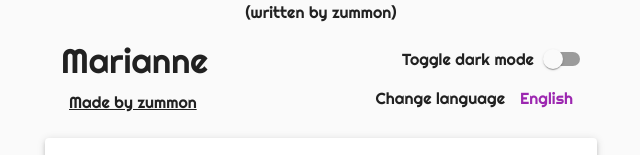
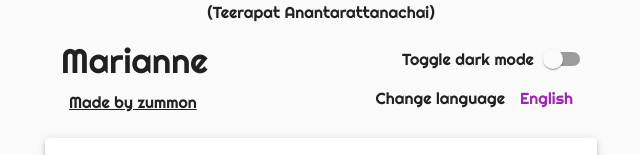
Before and after one commit to zummon/material-contact-card-nextjs, a React (Create React App) app: page / in a window 1280 px wide. Shown: the top 155 px of the page, without its empty margins (319-959 px from the left). Built offline with nearby package versions, Linux system fonts and the light colour scheme.

Commit message:
Update 3 files

```diff
--- a/src/App.js
+++ b/src/App.js
@@ -14,21 +14,21 @@ import {
   Switch,
   Tab,
   Tabs,
-	Typography
+  Typography,
 } from "@material-ui/core";
 import { Context } from "./Context";
 import languages from "./languages.json";
 
 const useStyles = makeStyles((theme) => ({
   scope: {
-		padding: theme.spacing(3)
+    padding: theme.spacing(3),
   },
   textDefault: {
     textTransform: "none",
-		fontSize: "1rem"
+    fontSize: "1rem",
   },
   textRight: {
-		textAlign: "right"
+    textAlign: "right",
   },
   myPic: {
     color: theme.palette.primary.main,
@@ -36,7 +36,7 @@ const useStyles = makeStyles((theme) => ({
     marginLeft: "auto",
     marginRight: "auto",
     height: theme.spacing(15),
-		width: theme.spacing(15)
+    width: theme.spacing(15),
   },
   myMap: {
     border: 0,
@@ -47,15 +47,14 @@ const useStyles = makeStyles((theme) => ({
     marginRight: "auto",
     maxWidth: "100%",
     height: "300px",
-		width: "400px"
-	}
+    width: "400px",
+  },
 }));
 
 export default () => {
   const classes = useStyles();
-	const { darkmode, handleDarkmode, language, handleLanguage } = useContext(
-		Context
-	);
+  const { darkmode, handleDarkmode, language, handleLanguage } =
+    useContext(Context);
   const { translation } = language;
   const [anchorEl, setAnchorEl] = useState(null);
   const [tab, setTab] = useState(1);
@@ -69,12 +68,7 @@ export default () => {
         <Grid item xs={12} sm={6}>
           <Box p={2}>
             <Typography variant="h4">{translation["headline"]}</Typography>
-						<Button
-							variant="text"
-							className={classes.textDefault}
-							href="https://zummon.page/"
-							target="_blank"
-						>
+            <Button variant="text" className={classes.textDefault}>
               <u>{translation["sub-headline"]}</u>
             </Button>
           </Box>
--- a/src/languages.json
+++ b/src/languages.json
@@ -9,7 +9,7 @@
       "sub-headline": "Made by zummon",
       "change-language": "Change language",
       "toggle-dark-mode": "Toggle dark mode",
-			"translate-by": "(written by zummon)",
+      "translate-by": "(Teerapat Anantarattanachai)",
       "about": "About me",
       "about-detail": "Julie D Lara. Online Signature, I'm getting my respect as a video director. The fashion industry respects me and knows who I am. Online Biography, Thinker. Writer. Food guru. Incurable travel fan. Creator. Beer fanatic. Interested in Rebounding, Embroidery, Knitting",
 
@@ -30,7 +30,7 @@
       "sub-headline": "由 ZUMMON 制造",
       "change-language": "改变语言",
       "toggle-dark-mode": "切换黑暗模式",
-			"translate-by": "（自动翻译，不会完全正确）",
+      "translate-by": "（Teerapat Anantarattanachai）",
 
       "about": "关于我",
       "about-detail": "朱莉·德拉（Julie D Lara）。 在线签名，我得到了视频导演的尊敬。 时装界尊重我，知道我是谁。 在线传记，思想家。 作家。 食品大师。 无法治愈的旅行迷。 创作者。 啤酒狂热者。 对弹跳，刺绣，编织感兴趣",
@@ -52,7 +52,7 @@
       "sub-headline": "สร้างโดย zummon",
       "change-language": "เปลี่ยนภาษา",
       "toggle-dark-mode": "สลับโหมดมืด",
-			"translate-by": "(แปลโดย zummon)",
+      "translate-by": "(Teerapat Anantarattanachai)",
 
       "about": "เกี่ยวกับฉัน",
       "about-detail": "Julie D Lara ลายเซ็นออนไลน์ ฉันได้รับความเคารพในฐานะผู้กำกับวิดีโอ วงการแฟชั่นเคารพฉัน และรู้ว่าฉันเป็นใคร ชีวประวัติออนไลน์ นักคิด นักเขียน กูรูด้านอาหาร ติดการเดินทาง ผู้สร้าง คลั่งเบียร์ สนใจใน การตอบสนอง การเย็บปักถักร้อย การถัก",
```
Also changed, not shown: 1 other file (tests, documents, lock files or other folders). Lines whose indentation alone changed are shown as unchanged.
